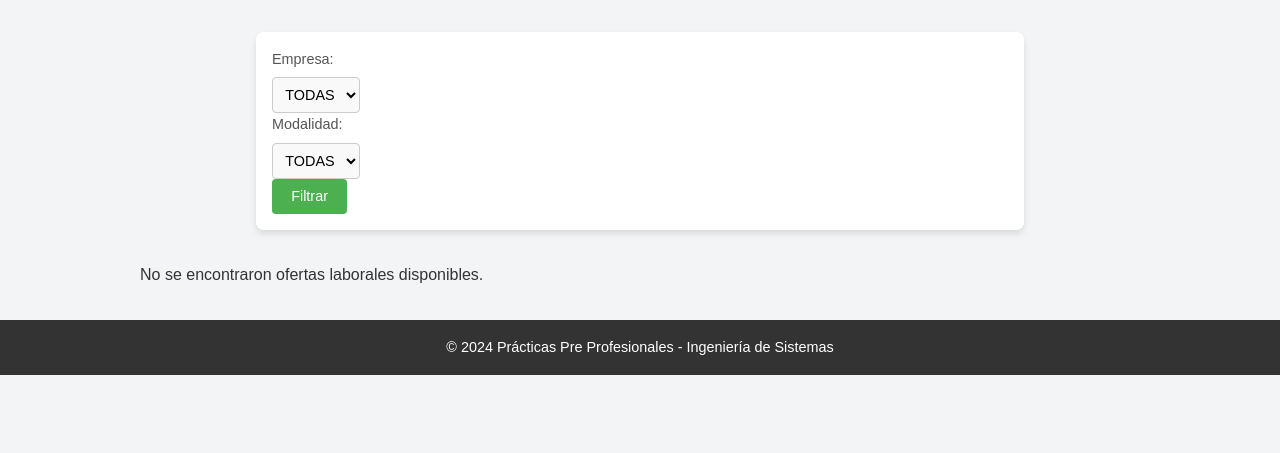
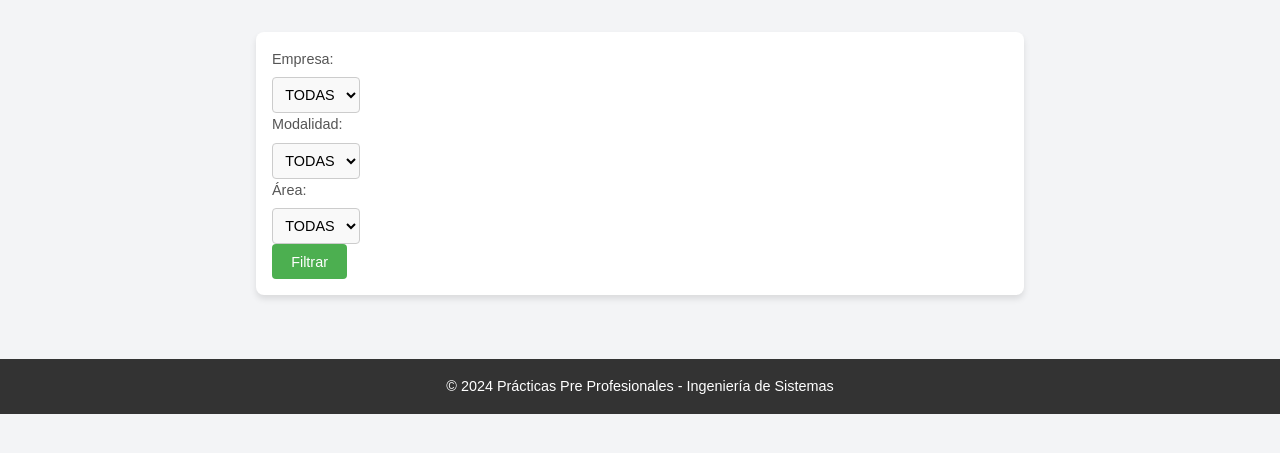
Before and after one commit to JesusMachaca/Web_Scraping, a Flask app: page / in a window 1280 px wide. Shown: the part 138-591 px from the top of the page. Run offline with Flask 3, Linux system fonts and the light colour scheme; data that the repository does not hold is empty; some libraries are stand-ins or nearby versions.

Commit message:
Update index.html

```diff
--- a/templates/index.html
+++ b/templates/index.html
@@ -24,36 +24,24 @@
                         <option value="">TODAS</option>
                     </select>
                 </div>
-
                 <div class="filter-group">
-                    <label for="tipo_jornada">Modalidad:</label>
-                    <select name="tipo_jornada" id="tipo_jornada">
+                    <label for="modalidad">Modalidad:</label>
+                    <select name="modalidad" id="modalidad">
                         <option value="">TODAS</option>
                     </select>
                 </div>
-
-                <button type="button" class="filter-button">Filtrar</button>
+                <div class="filter-group">
+                    <label for="area">Área:</label>
+                    <select name="area" id="area">
+                        <option value="">TODAS</option>
+                    </select>
+                </div>
+                <div>
+                    <button type="button" class="filter-button">Filtrar</button>
+                </div>
             </form>
         </section>
 
-        <!-- Listado de ofertas laborales -->
-        <section class="job-listing">
-            {% if job_listings %}
-                {% for job in job_listings %}
-                    <article class="job-item">
-                        <h2>{{ job['titulo'] }}</h2>
-                        <p><strong>Empresa:</strong> {{ job['empresa'] }}</p>
-                        <p><strong>Ubicación:</strong> {{ job['ubicacion'] }}</p>
-                        <p><strong>Requerimientos:</strong> {{ job['requerimientos'] }}</p>
-                        <a href="{{ job['enlace'] }}" target="_blank">
-                            <button>Aplicar</button>
-                        </a>
-                    </article>
-                {% endfor %}
-            {% else %}
-                <p>No se encontraron ofertas laborales disponibles.</p>
-            {% endif %}
-        </section>
     </main>
 
     <!-- Pie de página -->
```
